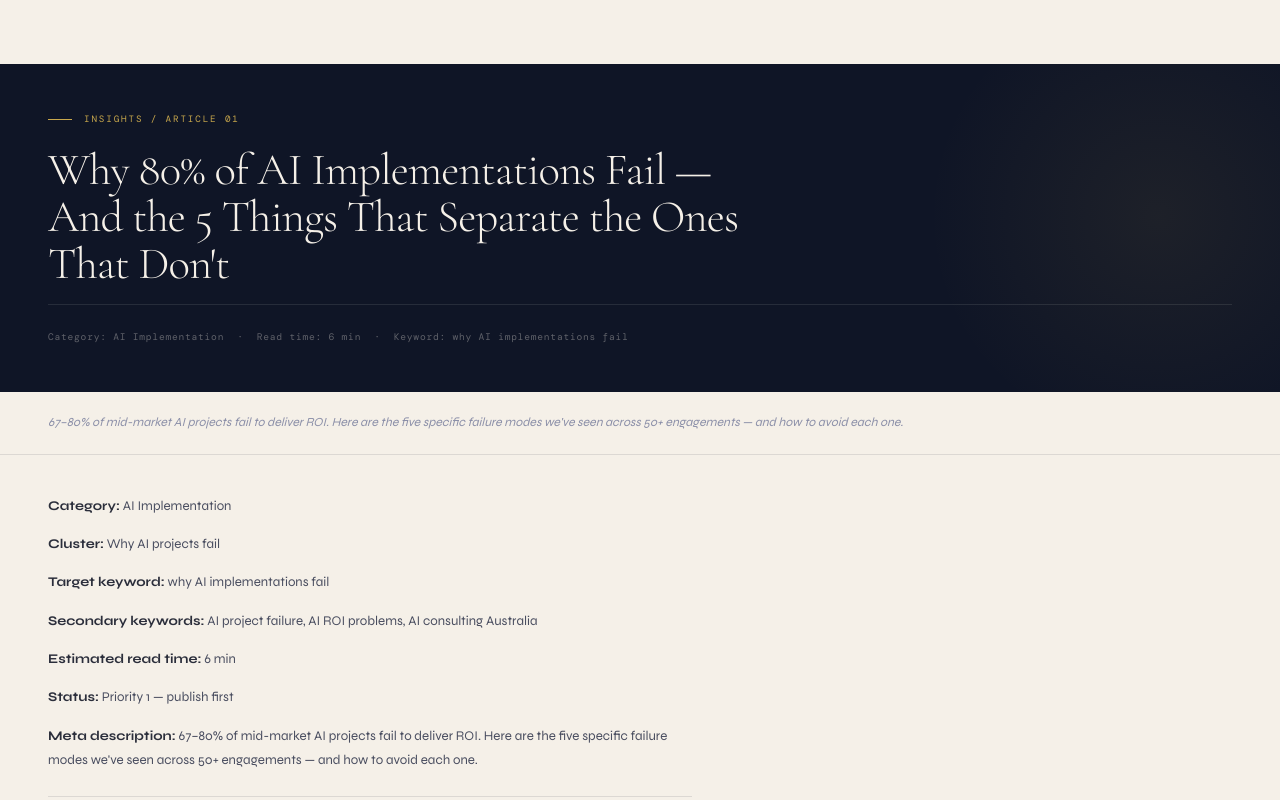
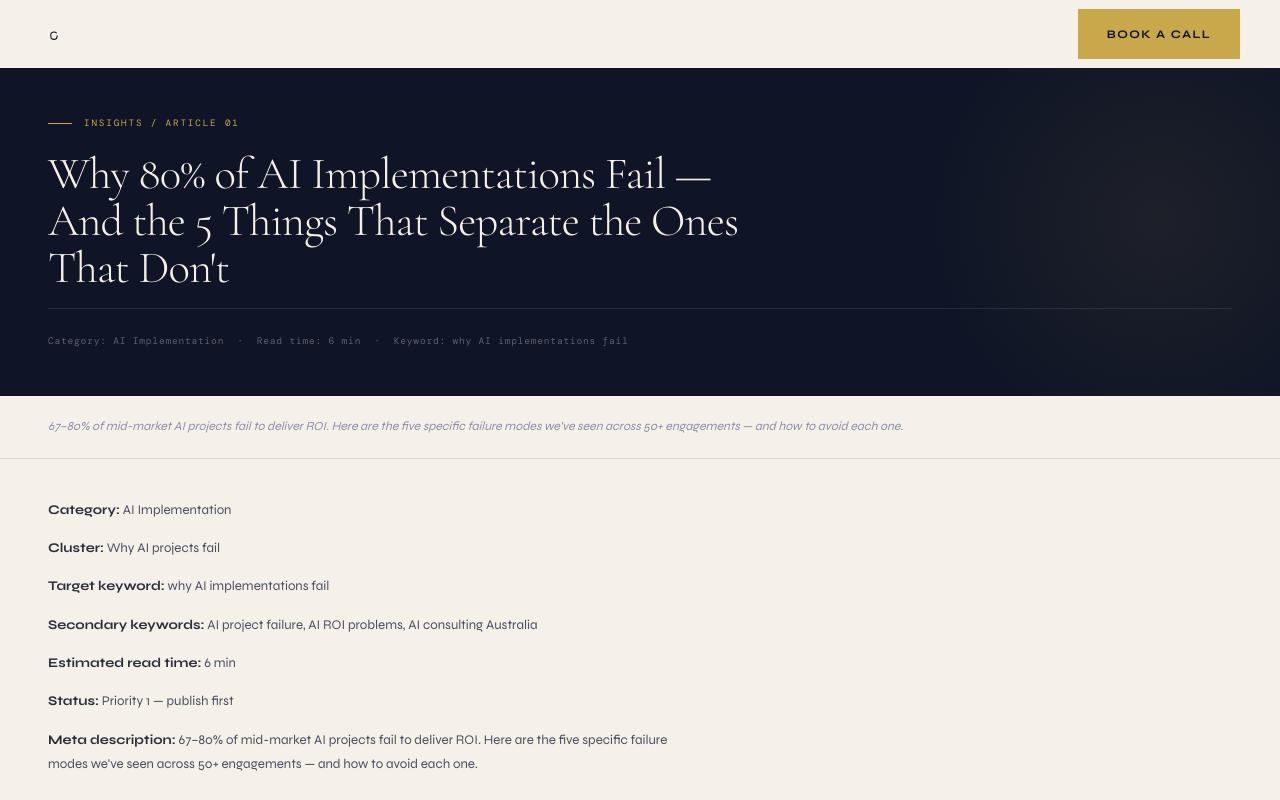
Before and after one commit to drleewarden/ai-integration, a Next.js app: page /insights/blog-01-why-ai-fails in a window 1280 px wide. Shown: the top 800 px of the page. Built offline with nearby package versions, Linux system fonts and the light colour scheme; a web font is replaced by a local one.

Commit message:
fix(blogs): add Nav and Footer to blog pages, fix nav padding
- blog-01 page.tsx now includes Nav/Footer and skip-link
- Updated publish script template so all future blog pages (02-12) include the same Nav/Footer structure
- paddingTop corrected from 64px to 68px to match nav height

```diff
--- a/app/insights/blog-01-why-ai-fails/page.tsx
+++ b/app/insights/blog-01-why-ai-fails/page.tsx
@@ -1,5 +1,7 @@
 import type { Metadata } from "next";
 import data from "./data.json";
+import Nav from "../../components/Nav";
+import Footer from "../../components/Footer";
 
 export const metadata: Metadata = {
   title: "Why 80% of AI Implementations Fail — And the 5 Things That Separate the Ones That Don't | Creative Milk Insights",
@@ -8,10 +10,14 @@ export const metadata: Metadata = {
 
 export default function BlogPost() {
   return (
-    <div style={{ paddingTop: "64px" }}>
-      {/* Blog-scoped styles from the original HTML */}
-      <style dangerouslySetInnerHTML={{ __html: data.css }} />
-      <div dangerouslySetInnerHTML={{ __html: data.html }} />
-    </div>
+    <>
+      <a href="#main" className="skip-link">Skip to content</a>
+      <Nav />
+      <main id="main" style={{ paddingTop: "68px" }}>
+        <style dangerouslySetInnerHTML={{ __html: data.css }} />
+        <div dangerouslySetInnerHTML={{ __html: data.html }} />
+      </main>
+      <Footer />
+    </>
   );
 }
```
Also changed, not shown: 1 other file (tests, documents, lock files or other folders).
